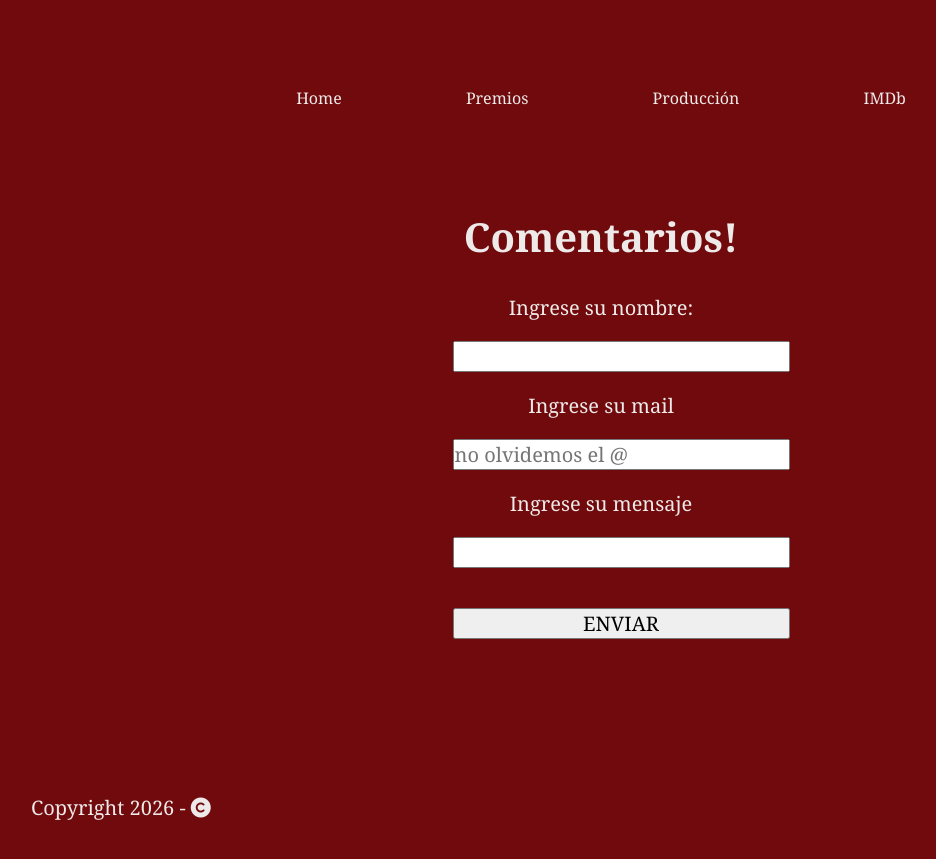
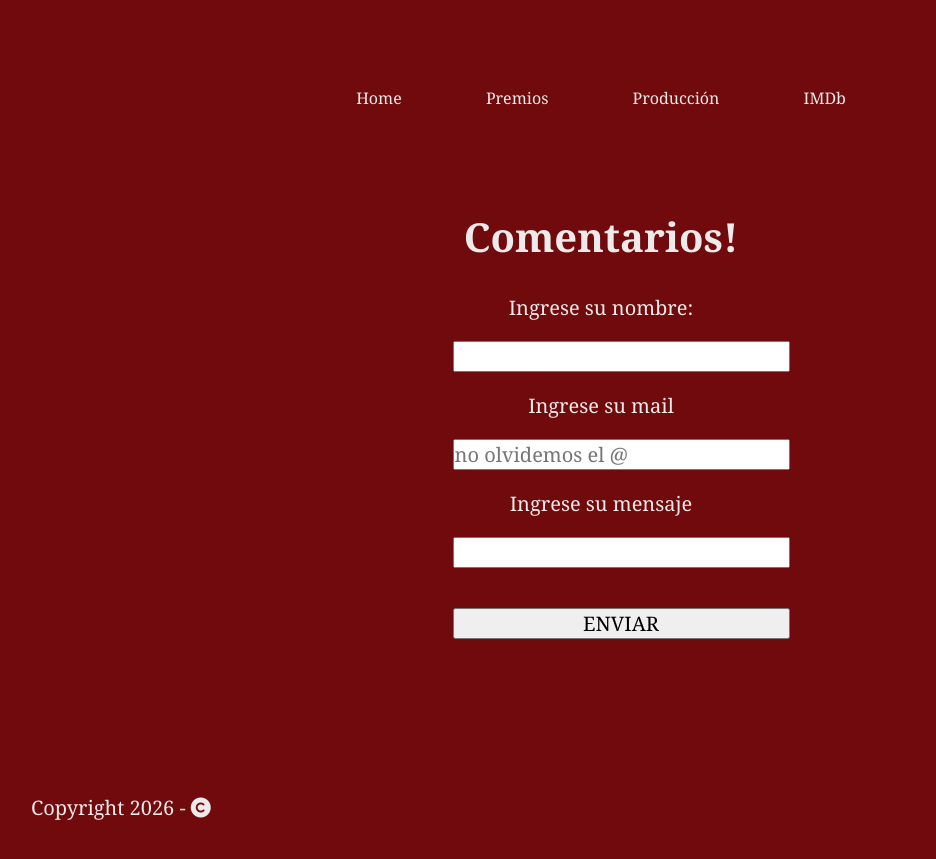
Before and after one commit to sofiaaaromero/DGN4BP-DISE-O-WEB-2026-S.A.R, a plain HTML site: page PELICULA_IT_ESO/index.html in a window 1280 px wide. Shown: the part 7399-8258 px from the top of the page, without its empty margins (39-975 px from the left). Drawn offline with Linux system fonts and the light colour scheme; a web font is replaced by a local one.

Commit message:
Update estilos.css

```diff
--- a/PELICULA_IT_ESO/Carpetadiseños/estilos.css
+++ b/PELICULA_IT_ESO/Carpetadiseños/estilos.css
@@ -116,7 +116,7 @@ justify-content: center;
 
 .iconosredes{ font-size: 35px; }
 
-.Navegacionn{ margin: 60px}
+.Navegacionn{ margin: 40px}
 
 
 form { Color: #eeeae9;
```
